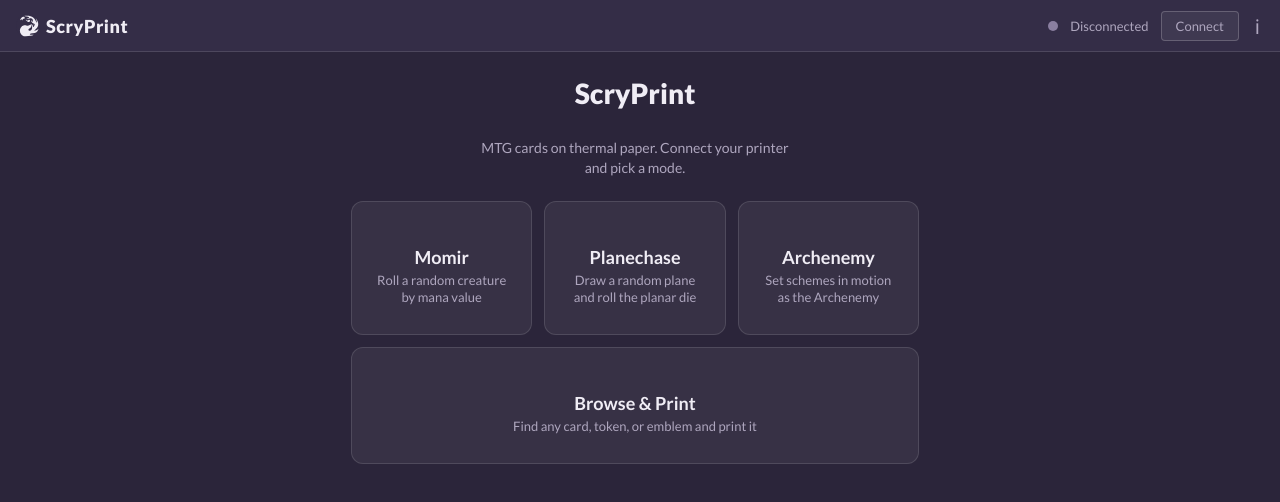
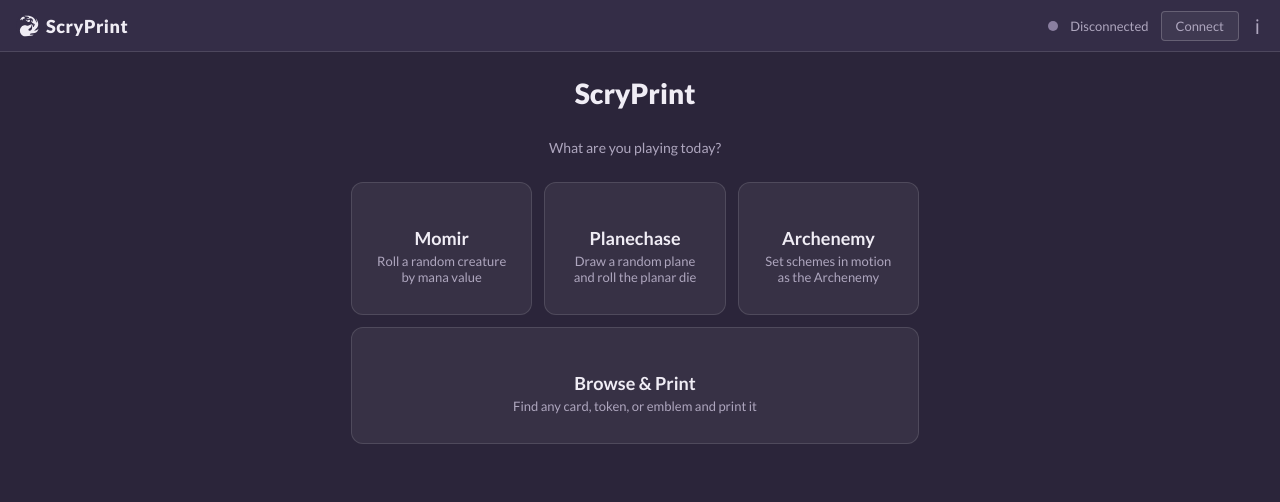
Before and after one commit to hoovercj/ScryPrint, a React (Vite) app: page / in a window 1280 px wide. Shown: the top 502 px of the page. Built offline with nearby package versions, Linux system fonts and the light colour scheme; a small style sheet from the web is missing.

Commit message:
Use investigate icon for Browse & Print on landing page

```diff
--- a/src/pages/Landing.tsx
+++ b/src/pages/Landing.tsx
@@ -22,7 +22,7 @@ const MODES = [
   },
   {
     to: '/browse',
-    iconClass: 'ms ms-token',
+    iconClass: 'ms ms-ability-investigate',
     name: 'Browse & Print',
     desc: 'Find any card, token, or emblem and print it',
   },
@@ -33,7 +33,7 @@ export function Landing() {
     <div className={styles.page}>
       <h1 className={styles.title}>ScryPrint</h1>
       <p className={styles.subtitle}>
-        MTG cards on thermal paper. Connect your printer and pick a mode.
+        What are you playing today?
       </p>
       <div className={styles.modes}>
         {MODES.map((mode) => (
```
